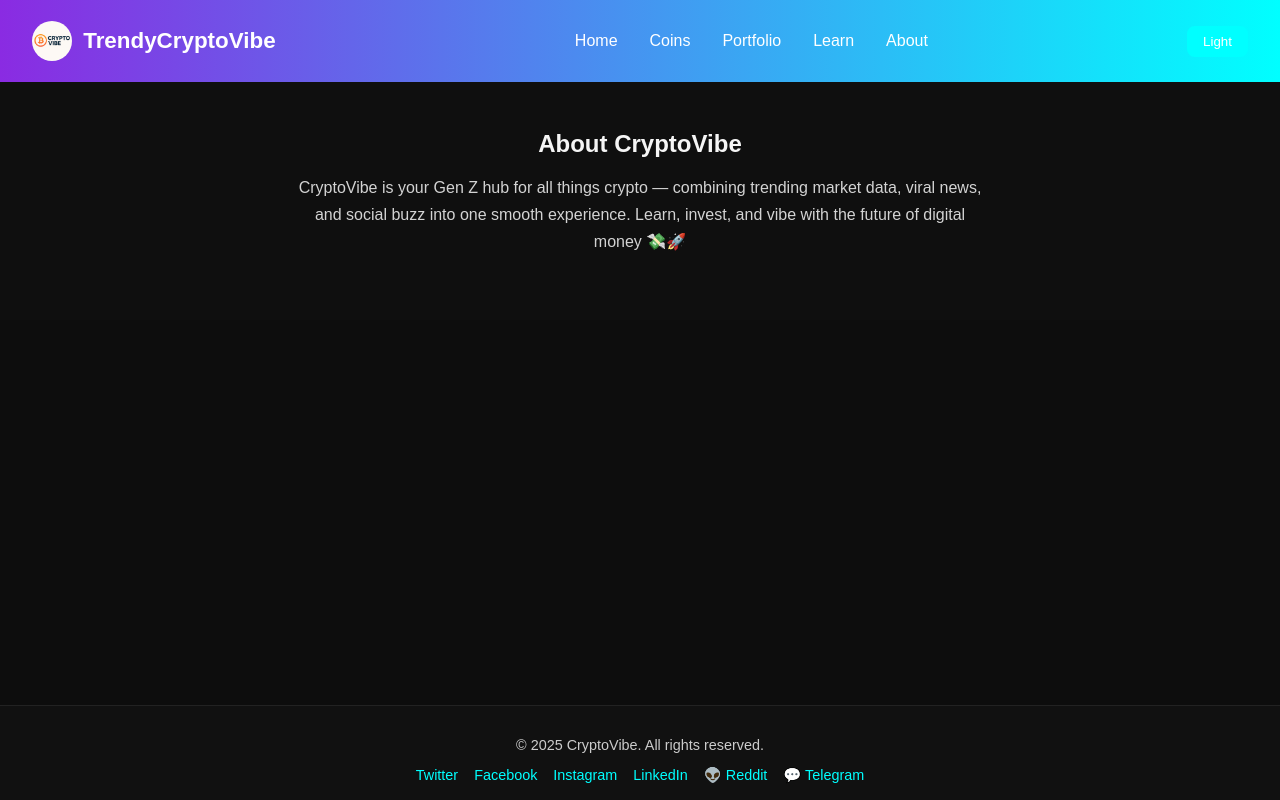
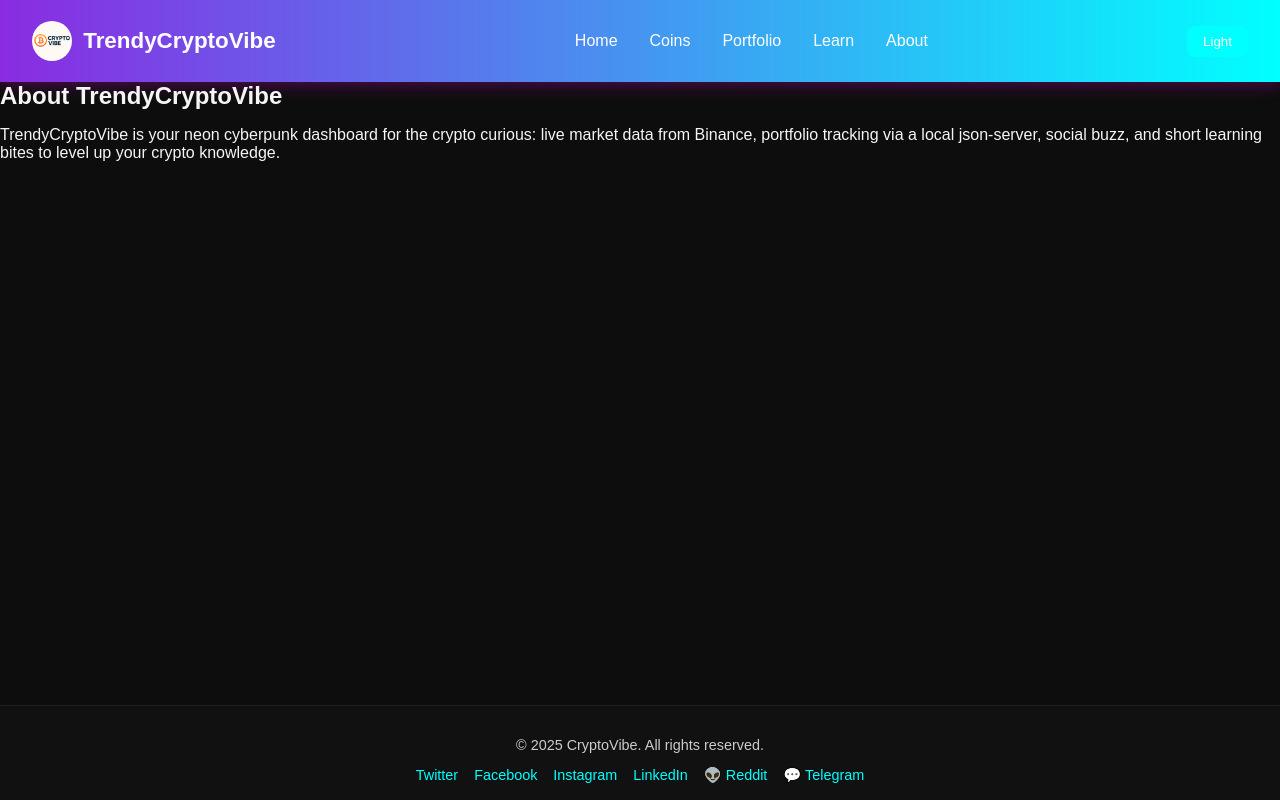
Before and after one commit to Kemmytheboss/trendy-crypto-vibe-frontend, a React (Create React App) app: page /about in a window 1280 px wide. Built offline with nearby package versions, Linux system fonts and the light colour scheme; no server answers.

Commit message:
changed the about page to accomodate learning and live charts from binaince

```diff
--- a/src/components/About.jsx
+++ b/src/components/About.jsx
@@ -2,12 +2,12 @@ import React from "react";
 
 function About() {
   return (
-    <section className="about">
-      <h2>About CryptoVibe </h2>
+    <section className="card">
+      <h2>About TrendyCryptoVibe </h2>
       <p>
-        CryptoVibe is your Gen Z hub for all things crypto — combining trending
-        market data, viral news, and social buzz into one smooth experience.
-        Learn, invest, and vibe with the future of digital money 💸🚀
+         TrendyCryptoVibe is your neon cyberpunk dashboard for the crypto curious:
+        live market data from Binance, portfolio tracking via a local json-server,
+        social buzz, and short learning bites to level up your crypto knowledge.
       </p>
     </section>
   );
```
